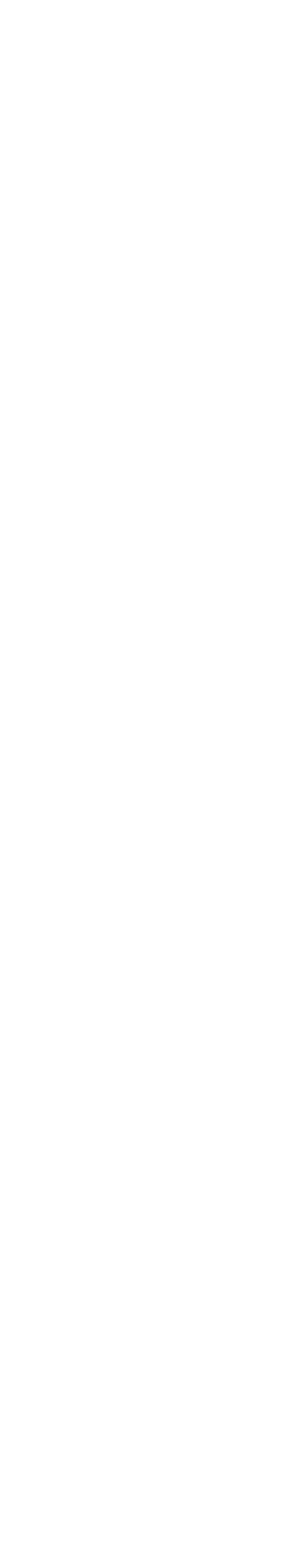
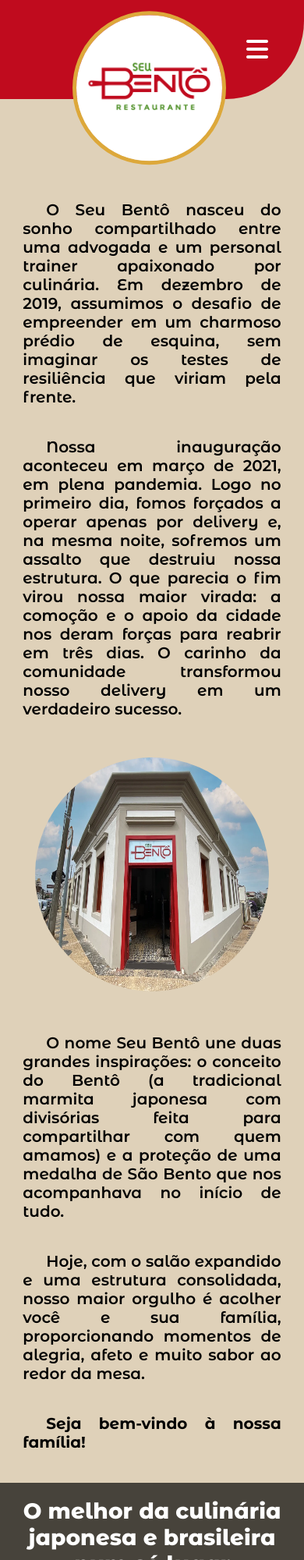
Before and after one commit to DSM-2026/PI-1SEM26, a plain HTML site: page sobrenos.html in a window 390 px wide. Shown: the top 2000 px of the page at 78% size. Before the commit the page ends 844 px from the top, so only its background shows below. Drawn offline with Linux system fonts and the light colour scheme.

Commit message:
Finalização da página 'Sobre nós' para desktop e mobile

```diff
--- /dev/null
+++ b/assets/styles/style-sobrenos.css
@@ -0,0 +1,127 @@
+body{
+    justify-content: space-between;
+}
+
+main{
+    display: flex;
+    gap: 50px;
+    align-items: center;
+}
+
+.foto-fachada img{
+    height: 400px;
+    width: 400px;
+    border-radius: 50%;
+}
+
+
+.texto{
+    display: flex;
+    flex-direction: column;
+    padding-top: 80px;
+}
+
+.bloco-texto1 p, .bloco-texto2 p{
+    font-size: 20px;
+    color: black;
+    background-color: inherit;
+    border-radius: 0;
+    text-align: justify;
+    text-indent: 30px;
+    font-weight: 600;
+}
+
+
+footer p{
+    font-size: 28px;
+    font-weight: 800;
+}
+
+@media (max-width: 768px) and (orientation: portrait){
+    body{
+        background-color: #DFD1B9;
+        background-image: none;
+    }
+
+    main{
+        display: grid;
+        grid-template-columns: 1fr;
+        gap: 10px;
+        padding-top: 90px;
+    }
+
+    .texto{
+        display: contents;
+    }
+
+    .bloco-texto1{
+        grid-row: 1;
+    }
+
+    .bloco-texto1 p, .bloco-texto2 p{
+        padding: 0;
+    }
+
+    .foto-fachada{
+        grid-row: 2;
+        margin: auto;
+    }
+
+    .foto-fachada img{
+        height: 300px;
+        width: 300px;
+    }
+
+    .bloco-texto2{
+        grid-row: 3;
+    }
+
+    footer{
+        height: 140px;
+        width: 100%;
+        display: flex;
+        flex-wrap: wrap;
+        padding: 19px 22px 19px 22px;
+    }
+
+    footer p{
+        font-size: 28px;
+        text-align: center;
+    }
+
+}
+
+@media (max-width: 950px) and (orientation: landscape){
+    body{
+        background-color: #DFD1B9;
+        background-image: none;
+    }
+
+    main{
+        display: flex;
+        justify-content: space-between;
+        align-items: flex-start;
+        padding-top: 0;
+    }
+
+    .bloco-texto1 p, .bloco-texto2 p{
+        font-size: 18px;
+        padding: 0;
+    }
+
+    .foto-fachada{
+        padding-top: 80px;
+        padding-left: 60px;
+
+    }
+
+    .foto-fachada img{
+        height: 200px;
+        width: 200px;
+    }
+
+    footer p{
+        text-align: center;
+        font-size: 18px;
+    }
+}
--- a/sobrenos.html
+++ b/sobrenos.html
@@ -4,8 +4,75 @@
     <meta charset="UTF-8">
     <meta name="viewport" content="width=device-width, initial-scale=1.0">
     <title>Sobre nós</title>
+<head>
+    <meta charset="UTF-8">
+    <meta name="viewport" content="width=device-width, initial-scale=1.0">
+    <title>Home</title>
+
+    <link rel="shortcut icon" href="assets/images/favicon.ico" type="image/x-icon">
+    <link rel="stylesheet" href="./assets/styles/style.css">
+    <link rel="stylesheet" href="./assets/styles/style-sobrenos.css">
+    <link rel="preconnect" href="https://fonts.googleapis.com">
+    <link rel="preconnect" href="https://fonts.gstatic.com" crossorigin>
+    <link href="https://fonts.googleapis.com/css2?family=Montserrat+Alternates:ital,wght@0,100;0,200;0,300;0,400;0,500;0,600;0,700;0,800;0,900;1,100;1,200;1,300;1,400;1,500;1,600;1,700;1,800;1,900&display=swap" rel="stylesheet">
+    <link rel="stylesheet" href="https://cdnjs.cloudflare.com/ajax/libs/font-awesome/7.3.1/css/all.min.css" integrity="sha512-QeR2VH+lsBE5LSAe1Q5EnTBbe7XTBubt8dG93Y7gidSgdMCr8nVqKcfKAMyN96SV8KDbZVTDXChatu5G2KQGzg==" crossorigin="anonymous" referrerpolicy="no-referrer">
 </head>
 <body>
+    <header>
+        <nav>
+            <ul class="nav-esq">
+               <li><a class="active" href="./index.html">HOME</a></li>
+               <li><a href="./sobrenos.html">SOBRE NÓS</a></li>
+               <li><a href="./galeria.html">GALERIA</a></li>
+            </ul>
+            <img src="assets/images/logotipo.jpg.jpeg" alt="Logotipo do restaurante Seu Bentô">
+            <ul class="nav-dir">
+                <li><a href="./reservas.html">RESERVAS</a></li>
+                <li><a href="./pedidos.html">PEDIDOS</a></li>
+                <li><a href="./contato.html">CONTATO</a></li>
+            </ul>
+            <div class="icone-menu" id="botaoMenu">
+                <i class="fa-solid fa-bars"></i>
+            </div>
+        </nav>
 
+        <ul class="menu-mobile" id="menuMobile">
+            <li><a class="active" href="./index.html">HOME</a></li>
+            <li><a href="./sobrenos.html">SOBRE NÓS</a></li>
+            <li><a href="./galeria.html">GALERIA</a></li>
+            <li><a href="./reservas.html">RESERVAS</a></li>
+            <li><a href="./pedidos.html">PEDIDOS</a></li>
+            <li><a href="./contato.html">CONTATO</a></li>
+        </ul>
+    </header>
+
+    <main>
+        <div class="foto-fachada">
+            <img src="./assets/images/fachada.webp" alt="Fachada do restaurante">
+        </div>
+        <div class="texto">
+            <div class="bloco-texto1">
+                <p>O Seu Bentô nasceu do sonho compartilhado entre uma advogada e um personal trainer apaixonado por culinária. Em dezembro de 2019, assumimos o desafio de empreender em um charmoso prédio de esquina, sem imaginar os testes de resiliência que viriam pela frente.</p>
+                <p>
+                Nossa inauguração aconteceu em março de 2021, em plena pandemia. Logo no primeiro dia, fomos forçados a operar apenas por delivery e, na mesma noite, sofremos um assalto que destruiu nossa estrutura. O que parecia o fim virou nossa maior virada: a comoção e o apoio da cidade nos deram forças para reabrir em três dias. O carinho da comunidade transformou nosso delivery em um verdadeiro sucesso.
+                </p>
+            </div>
+             <div class="bloco-texto2">
+                <p>O nome Seu Bentô une duas grandes inspirações: o conceito do Bentô (a tradicional marmita japonesa com divisórias feita para compartilhar com quem amamos) e a proteção de uma medalha de São Bento que nos acompanhava no início de tudo.</p>
+                <p>
+                Hoje, com o salão expandido e uma estrutura consolidada, nosso maior orgulho é acolher você e sua família, proporcionando momentos de alegria, afeto e muito sabor ao redor da mesa.
+                </p>
+                <p><strong>Seja bem-vindo à nossa família!</strong></p>
+            </div>
+        </div>
+    </main>
+
+    <footer>
+        <div class="rodape">
+            <p>O melhor da culinária japonesa e brasileira num só lugar</p>
+        </div>
+    </footer>
+
+    <script src="./assets/scripts/drop-down.js"></script>
 </body>
 </html>
```
Also changed, not shown: assets/images/fachada.webp (added).
